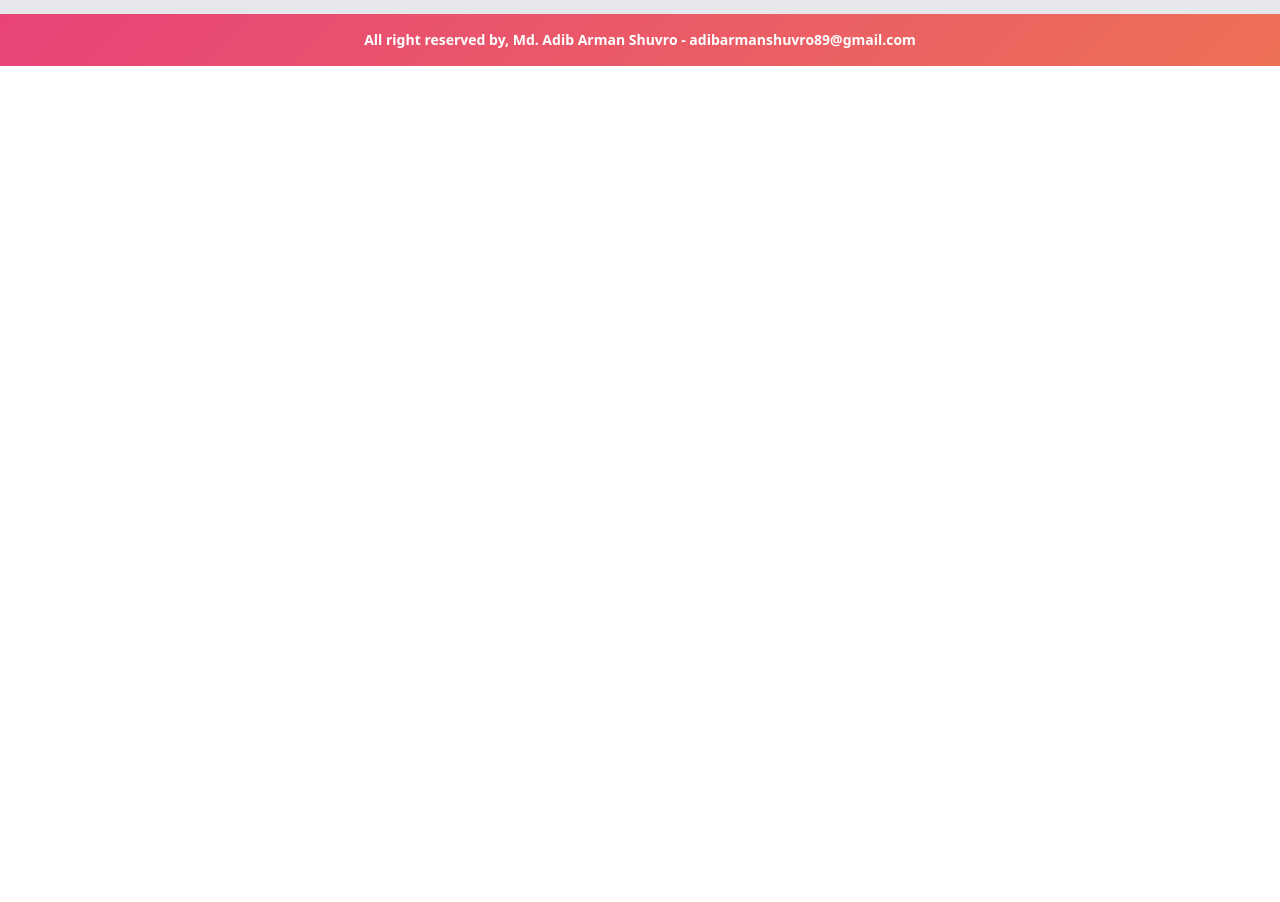
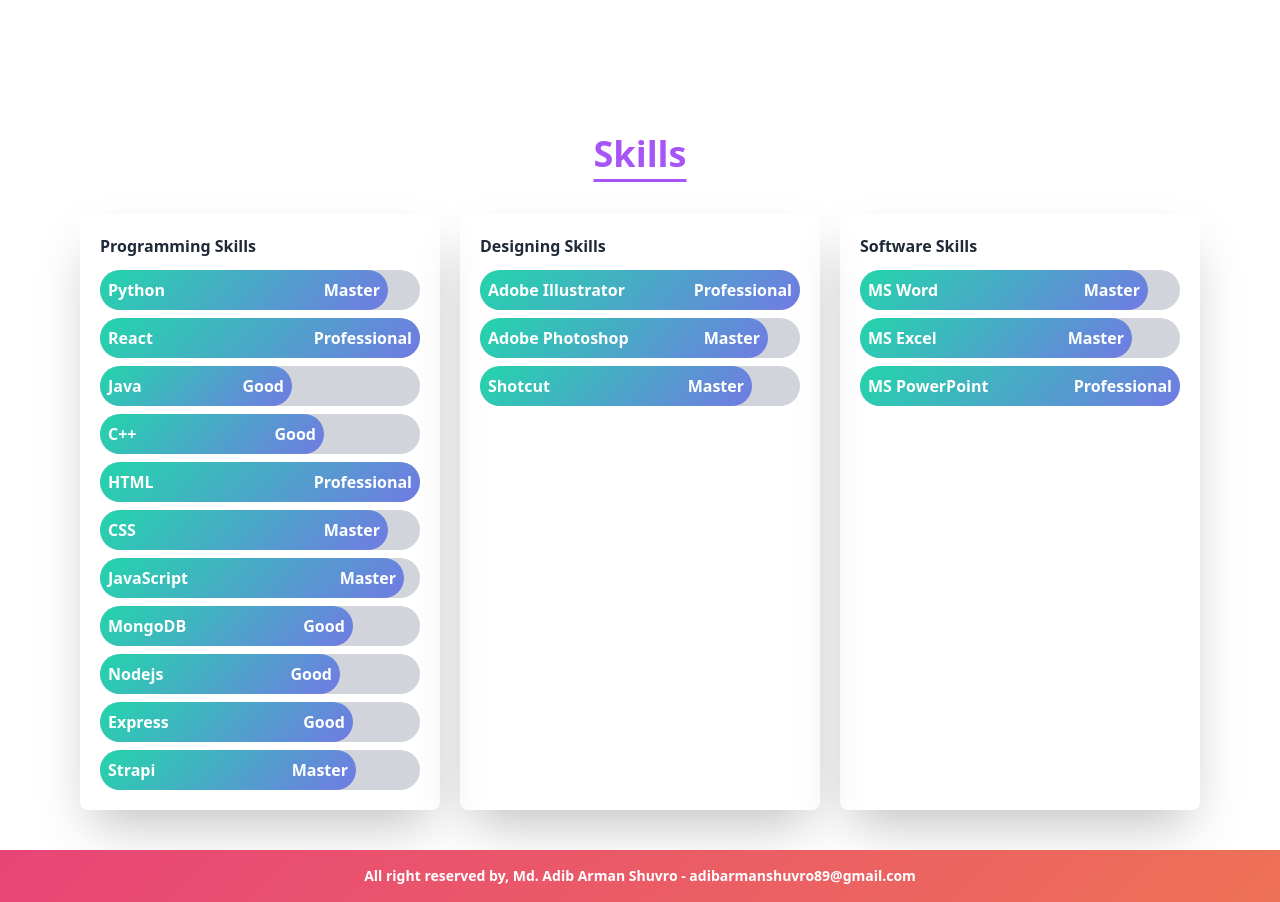
Before and after one commit to Shuvro0421/my-portfolio-client, a React (Vite) app: page / in a window 1280 px wide. Shown: the part 1520-2422 px from the top of the page. Before the commit the page ends 1586 px from the top, so only its background shows below. Built offline with nearby package versions, Linux system fonts and the light colour scheme.

Commit message:
added skills

```diff
--- a/src/components/Bodies/Body/Body.jsx
+++ b/src/components/Bodies/Body/Body.jsx
@@ -3,11 +3,13 @@
 import Projects from '../Projects/Projects';
 import { FaCaretLeft, FaCaretRight, FaCaretUp } from "react-icons/fa";
 import Footer from '../Footer/Footer';
+import SkillsMerged from '../Skills/SkillsMerged';
 
 const Body = () => {
   const [activeLink, setActiveLink] = useState(null);
   const homeRef = useRef(null);
   const projectsRef = useRef(null);
+  const skillsRef = useRef(null)
   const [isOpen, setIsOpen] = useState(false);
   const [isNavbarScrolled, setIsNavbarScrolled] = useState(false);
   const [isAtTop, setIsAtTop] = useState(true);
@@ -19,11 +21,14 @@
       // Check the scroll position and set the active link accordingly
       const homePosition = homeRef.current.offsetTop;
       const projectsPosition = projectsRef.current.offsetTop;
+      const skillsPosition = skillsRef.current.offsetTop;
 
       if (scrollPosition >= homePosition && scrollPosition < projectsPosition) {
         setActiveLink(0);
-      } else if (scrollPosition >= projectsPosition) {
+      } else if (scrollPosition >= projectsPosition && scrollPosition < skillsPosition) {
         setActiveLink(1);
+      } else if (scrollPosition >= skillsPosition) {
+        setActiveLink(2);
       } else {
         setActiveLink(null);
       }
@@ -61,6 +66,8 @@
       window.scrollTo({ top: homeRef.current.offsetTop, behavior: 'smooth' });
     } else if (index === 1) {
       window.scrollTo({ top: projectsRef.current.offsetTop, behavior: 'smooth' });
+    } else if (index === 2) {
+      window.scrollTo({ top: skillsRef.current.offsetTop, behavior: 'smooth' });
     }
     // Add more conditions for other sections as needed
   };
@@ -154,6 +161,9 @@
         <div className='md:pt-20 pt-10' ref={projectsRef}>
           <Projects />
         </div>
+        <div className='md:pt-20 pt-10' ref={skillsRef}>
+          <SkillsMerged />
+        </div>
         {/* Add more sections with refs as needed */}
       </div>
       {/* footer */}
--- a/src/components/Bodies/Projects/Projects.jsx
+++ b/src/components/Bodies/Projects/Projects.jsx
@@ -34,7 +34,7 @@
                             <div key={project?.id}>
                                 <div className="border-2 effect rounded-lg p-2 relative">
                                     <img className="h-40 w-96 rounded-md hover:scale-105 ease-in-out duration-300 " src={project?.image_link} alt="" />
-                                    <div className="h-1/4 w-full text-white text-center p-2 font-semibold bg-gray-500 backdrop-blur-2xl bg-opacity-5 absolute rounded-b-lg bottom-0 left-0 right-0 z-10">
+                                    <div className="h-1/4 w-full text-white text-center p-2 font-semibold bg-gray-500 backdrop-blur-2xl bg-opacity-5 absolute rounded-b-md bottom-0 left-0 right-0 z-10">
                                         <div className="flex items-center justify-between px-2">
                                             <div>
                                                 <h1>{project.project_name}</h1>
--- /dev/null
+++ b/src/components/Bodies/Skills/Skills.css
@@ -0,0 +1,17 @@
+.skill-bar {
+    width: 0%;
+    overflow: hidden; /* Ensure smooth clipping */
+}
+
+.skill-bar.visible {
+    animation: expand 1.5s ease-in-out forwards;
+}
+
+@keyframes expand {
+    0% {
+        width: 0%;
+    }
+    100% {
+        width: var(--bar-width);
+    }
+}
--- /dev/null
+++ b/src/components/Bodies/Skills/Skills.jsx
@@ -0,0 +1,54 @@
+import React, { useState, useEffect, useRef } from 'react';
+import HeaderTitle from '../../HeaderTitle/HeaderTitle';
+import './Skills.css';
+
+const Skills = ({ bar = 0, skillName = 'None' }) => {
+    const [isVisible, setIsVisible] = useState(false);
+    const skillRef = useRef(null);
+
+    useEffect(() => {
+        const handleScroll = () => {
+            const top = skillRef.current.getBoundingClientRect().top;
+            setIsVisible(top >= 0 && top <= window.innerHeight);
+        };
+
+        window.addEventListener('scroll', handleScroll);
+        return () => {
+            window.removeEventListener('scroll', handleScroll);
+        };
+    }, []);
+
+    const skillLevel =
+        bar >= 20 && bar < 40 ? 'Bad' :
+        bar >= 40 && bar < 60 ? 'Normal' :
+        bar >= 60 && bar < 80 ? 'Good' :
+        bar >= 80 && bar < 100 ? 'Master' :
+        bar === 100 ? 'Professional' :
+        '';
+
+    return (
+        <div className=''>
+
+            <div
+                ref={skillRef}
+                className='w-full bg-gray-300 rounded-3xl'
+            >
+                <div
+                    className={`flex justify-between gap-5 effect p-2 text-white rounded-3xl skill-bar ${
+                        isVisible ? 'visible' : ''
+                    }`}
+                    style={{ '--bar-width': `${isVisible ? bar : 0}%` }}
+                >
+                    <div>
+                        <h1>{skillName}</h1>
+                    </div>
+                    <div>
+                        <h1>{skillLevel}</h1>
+                    </div>
+                </div>
+            </div>
+        </div>
+    );
+};
+
+export default Skills;
--- /dev/null
+++ b/src/components/Bodies/Skills/SkillsMerged.jsx
@@ -0,0 +1,64 @@
+import React, { useEffect } from 'react';
+import HeaderTitle from '../../HeaderTitle/HeaderTitle';
+import Skills from './Skills';
+import AOS from 'aos'
+import 'aos/dist/aos.css'
+const SkillsMerged = () => {
+
+    useEffect(() => {
+        AOS.init({ duration: 1000 })
+    }, [])
+    return (
+        <div>
+            <div data-aos="fade-down" data-aos-duration='3500'>
+                <HeaderTitle heading={'Skills'}></HeaderTitle>
+            </div>
+            {/* main skill div */}
+            <div className='grid lg:grid-cols-3 md:grid-cols-2 grid-cols-1 gap-5'>
+                {/* programming skills */}
+                <div className='shadow-2xl p-5 rounded-lg space-y-3'>
+                    <div>
+                        <h1>Programming Skills</h1>
+                    </div>
+                    <div className='space-y-2'>
+                        <Skills bar={90} skillName='Python'></Skills>
+                        <Skills bar={100} skillName='React'></Skills>
+                        <Skills bar={60} skillName='Java'></Skills>
+                        <Skills bar={70} skillName='C++'></Skills>
+                        <Skills bar={100} skillName='HTML'></Skills>
+                        <Skills bar={90} skillName='CSS'></Skills>
+                        <Skills bar={95} skillName='JavaScript'></Skills>
+                        <Skills bar={79} skillName='MongoDB'></Skills>
+                        <Skills bar={75} skillName='Nodejs'></Skills>
+                        <Skills bar={79} skillName='Express'></Skills>
+                        <Skills bar={80} skillName='Strapi'></Skills>
+                    </div>
+                </div>
+                {/* Designing skills */}
+                <div className='shadow-2xl p-5 rounded-lg space-y-3'>
+                    <div>
+                        <h1>Designing Skills</h1>
+                    </div>
+                    <div className='space-y-2'>
+                        <Skills bar={100} skillName='Adobe Illustrator'></Skills>
+                        <Skills bar={90} skillName='Adobe Photoshop'></Skills>
+                        <Skills bar={85} skillName='Shotcut'></Skills>
+                    </div>
+                </div>
+                {/* Software skills */}
+                <div className='shadow-2xl p-5 rounded-lg space-y-3'>
+                    <div>
+                        <h1>Software Skills</h1>
+                    </div>
+                    <div className='space-y-2'>
+                        <Skills bar={90} skillName='MS Word'></Skills>
+                        <Skills bar={85} skillName='MS Excel'></Skills>
+                        <Skills bar={100} skillName='MS PowerPoint'></Skills>
+                    </div>
+                </div>
+            </div>
+        </div>
+    );
+};
+
+export default SkillsMerged;
--- a/src/components/Main/Main.jsx
+++ b/src/components/Main/Main.jsx
@@ -3,7 +3,7 @@
 
 const Main = () => {
     return (
-        <div>
+        <div className="">
             <Outlet></Outlet>
         </div>
     );
--- a/src/index.css
+++ b/src/index.css
@@ -17,7 +17,7 @@
 }
 
 ::-webkit-scrollbar-track {
-    background:  #edf2f7;
+    background: transparent
 }
 
 .thin-scrollbar::-webkit-scrollbar {
@@ -25,7 +25,7 @@
 }
 
 .thin-scrollbar::-webkit-scrollbar-thumb {
-    background-color: rgba(136, 136, 136, 0.5);
+
     border-radius: 20px;
     opacity: 60;
 }
--- a/src/main.jsx
+++ b/src/main.jsx
@@ -24,7 +24,7 @@
 ]);
 
 ReactDOM.createRoot(document.getElementById('root')).render(
-  <div className='bg-gray-200 font-semibold'>
+  <div className=' font-semibold'>
     <React.StrictMode>
       <RouterProvider router={router} />
     </React.StrictMode>
```
